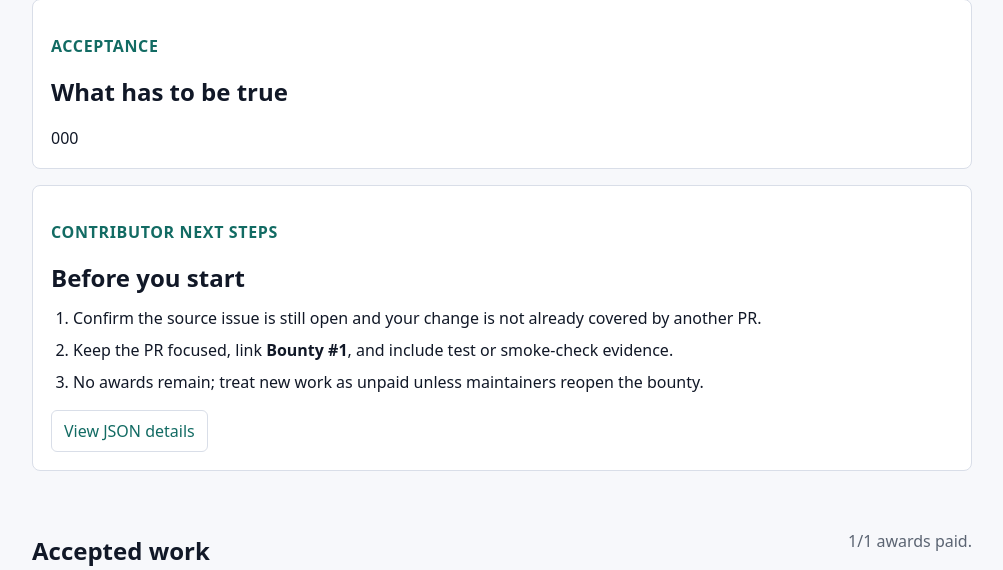
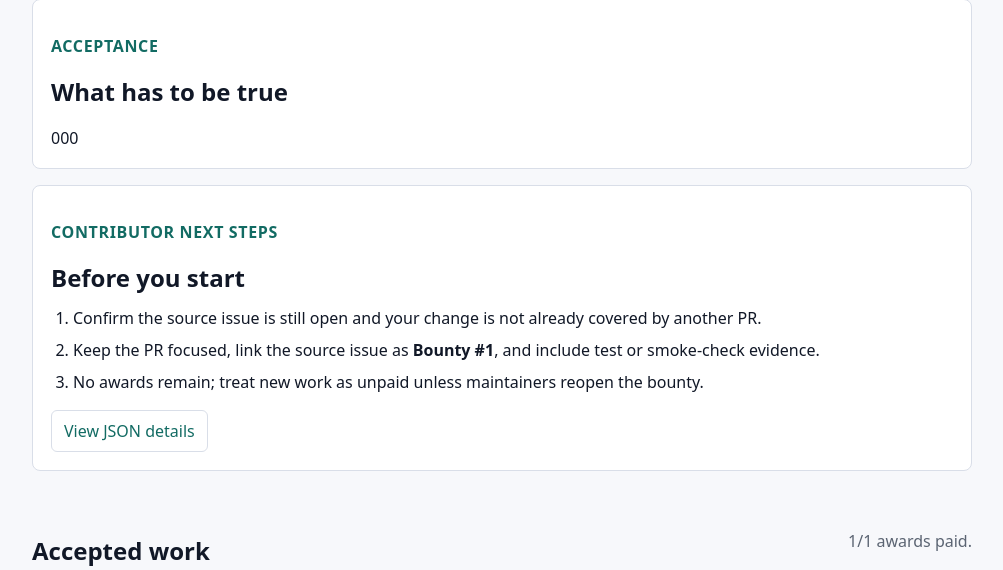
Before and after one commit to LikeACloud7/mergework, a FastAPI app: page /bounties/1 in a window 1280 px wide. Shown: the part 524-1094 px from the top of the page, without its empty margins (138-1141 px from the left). Run offline with FastAPI, Linux system fonts and the light colour scheme; tables that the repository leaves empty hold one stand-in row (values such as "Sample post").

Commit message:
fix: use source issue in bounty detail claim guidance

```diff
--- a/app/templates/bounty_detail.html
+++ b/app/templates/bounty_detail.html
@@ -51,7 +51,7 @@
     <h2 id="bounty-next-steps-heading">Before you start</h2>
     <ol>
       <li>Confirm the source issue is still open and your change is not already covered by another PR.</li>
-      <li>Keep the PR focused, link <strong>Bounty #{{ bounty.id }}</strong>, and include test or smoke-check evidence.</li>
+      <li>Keep the PR focused, link the source issue as <strong>Bounty #{{ bounty.issue_number }}</strong>, and include test or smoke-check evidence.</li>
       <li>
         {% if bounty.awards_remaining %}
           {{ bounty.awards_remaining }} award{% if bounty.awards_remaining != 1 %}s{% endif %} still open for distinct accepted work.
```
Also changed, not shown: tests/test_bounty_pages.py (+2 -1 lines).
